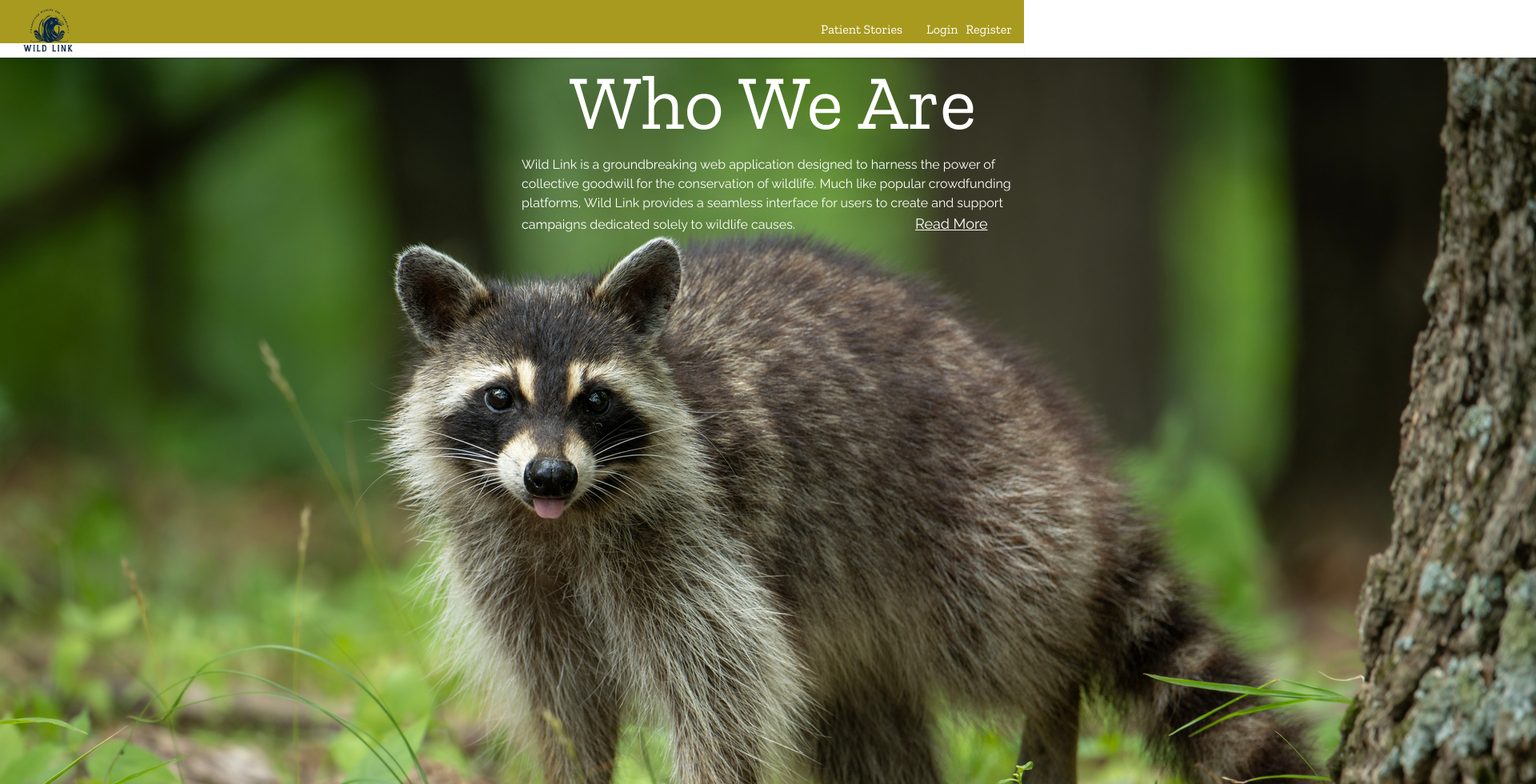
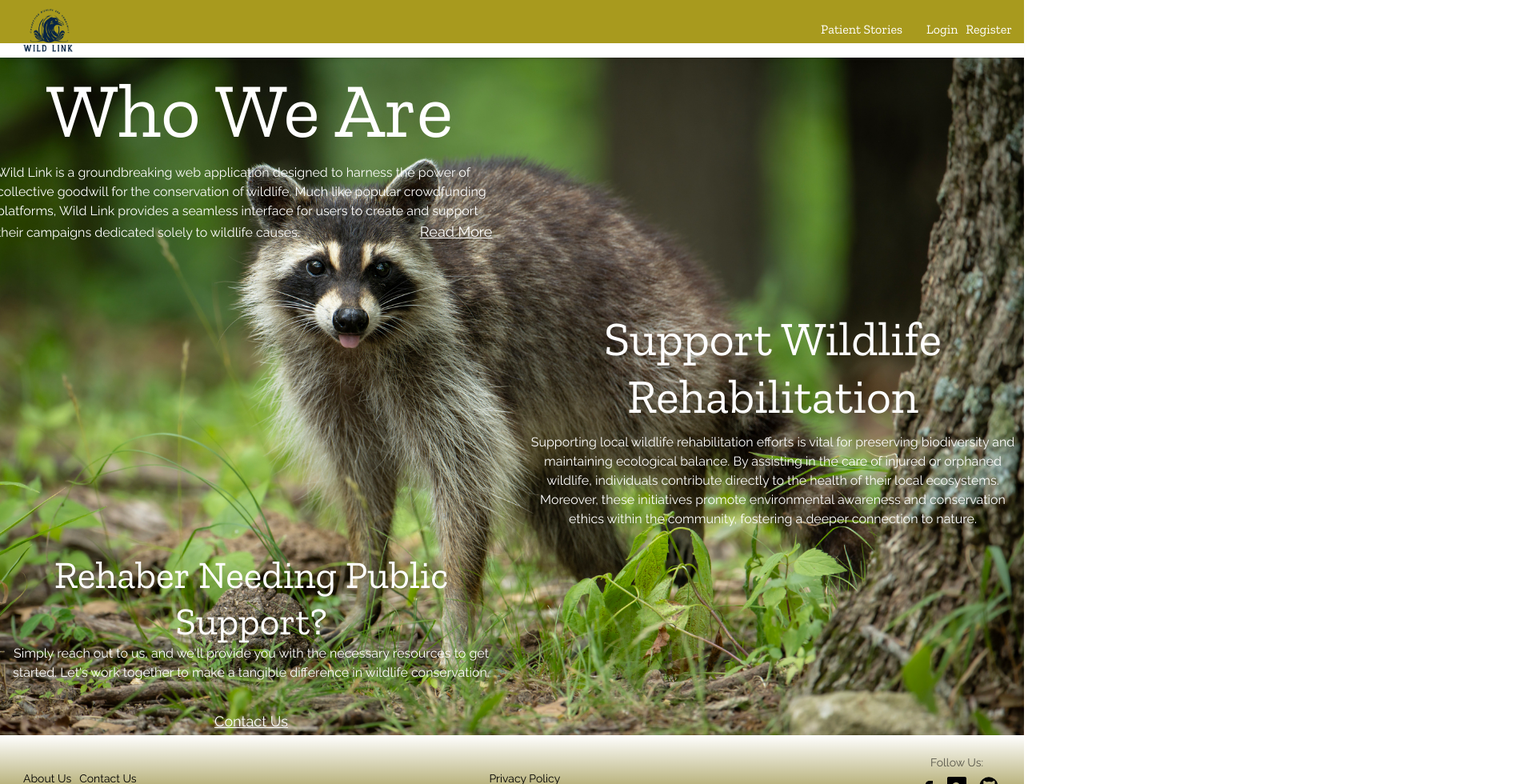
Before and after one commit to pformb/wild-link, a React (Create React App) app in the folder frontend/: page /home in a window 1280 px wide. Shown: the top 980 px of the page at 80% size, 1920 px wide, since content can reach past the window. Built offline with nearby package versions, Linux system fonts and the light colour scheme.

Commit message:
EDIT refactor home page styling

```diff
--- a/frontend/src/components/HomePage.jsx
+++ b/frontend/src/components/HomePage.jsx
@@ -4,51 +4,33 @@ import { Grid, Typography, Button } from '@mui/material';
 
 const HomePage = () => {
   return (
-    <Grid container className="home-page" spacing={3} style={{ width: 'auto' }}>
-      <Grid item xs={12} md={6}>
-        <img className="marmot" src="/stock-photos/raccoon.jpg" alt="eagle" style={{width: 'auto', height: 'auto'}}/>
-      </Grid>
-      <Grid item xs={12} md={6}>
-        <Typography variant="h1" style={{ color: '#fff', paddingLeft: '60px'}} >Who We Are</Typography>
+    <Grid container className="home-page" spacing={3} style={{ backgroundImage: `url(/raccoon.jpg)`, backgroundSize: 'cover', backgroundRepeat: 'no-repeat', width: 'auto', display: 'flex', flexDirection: 'column', justifyContent: 'space-between' }}>
+
+      <Grid item xs={12} md={6} style={{ alignSelf: 'flex-start', paddingLeft: '20px'}}>
+        <Typography variant="h1" style={{ color: '#fff', textAlign: 'center', marginBottom: '10px', marginTop: '10px' }}>Who We Are</Typography>
         <div style={{ display: 'flex', alignItems: 'flex-start' }}>
-          <Typography variant="body1" className="description" style={{ width: '100%', height: 'auto', paddingTop: '10px', color: '#fff' }}>
-          Wild Link is a groundbreaking web application designed to harness the power of collective goodwill for the conservation of wildlife. Much like popular crowdfunding platforms, Wild Link provides a seamless interface for users to create and support campaigns dedicated solely to wildlife causes.
-          <Link to="/aboutus" style={{ textDecoration: 'bold', color: 'inherit', paddingLeft: '150px', paddingTop: '50px', marignTop: '80px', fontSize: '18px'}}>Read More</Link>
+          <Typography variant="body1" className="description" style={{ width: '100%', height: 'auto', color: '#fff', textAlign: 'flex-start', marginBottom: '50px' }}>
+            Wild Link is a groundbreaking web application designed to harness the power of collective goodwill for the conservation of wildlife.
+            Much like popular crowdfunding platforms, Wild Link provides a seamless interface for users to create and support their campaigns dedicated solely to wildlife causes.
+            <Link to="/aboutus" style={{ textDecoration: 'bold', color: 'inherit', paddingLeft: '150px', paddingTop: '50px', marginTop: '80px', fontSize: '18px' }}>Read More</Link>
           </Typography>
         </div>
       </Grid>
 
-      <Grid item xs={12} md={6}>
-        <Typography variant="h2">Support Wildlife Rehabilitation</Typography>
-        <Typography variant="body1" className="support-wildlife" style={{ width: '100%', height: 'auto', paddingTop: '50px', paddingBottom: '50px' }}>
-          Supporting local wildlife rehabilitation efforts is vital for preserving
-          biodiversity and maintaining ecological balance. By assisting in the care
-          of injured or orphaned wildlife, individuals contribute directly to the
-          health of their local ecosystems. Moreover, these initiatives promote
-          environmental awareness and conservation ethics within the community,
-          fostering a deeper connection to nature.
+      <Grid item xs={12} md={6} style={{ alignSelf: 'flex-end', marginTop: '10px' }}>
+        <Typography variant="h2" style={{ color: '#fff', textAlign: 'center', marginBottom: '10px' }}>Support Wildlife Rehabilitation</Typography>
+        <Typography variant="body1" className="support-wildlife" style={{ width: '100%', height: 'auto', color: '#fff', textAlign: 'center', marginBottom: '30px' }}>
+          Supporting local wildlife rehabilitation efforts is vital for preserving biodiversity and maintaining ecological balance. By assisting in the care of injured or orphaned wildlife, individuals contribute directly to the health of their local ecosystems. Moreover, these initiatives promote environmental awareness and conservation ethics within the community, fostering a deeper connection to nature.
         </Typography>
       </Grid>
-      <Grid item xs={12} md={6}>
-        <img className="home-pic2" src="/home-page-pic2.png" alt="home" />
-      </Grid>
 
-      <Grid item xs={12} md={6}>
-        <img className="eagle" src="/eagle.png" alt="eagle" />
-      </Grid>
-      <Grid item xs={12} md={6} className="content-right">
-        <Typography variant="h2">Rehaber Needing Public Support?</Typography>
-        <Typography variant="body1" className='rehab-public-support' style={{ width: '100%', height: 'auto', paddingTop: '50px' }}>
-          We're excited to offer you the opportunity to utilize our
-          app, Wild Link, for your conservation initiatives.
-          With Wild Link, you can easily create and support
-          campaigns dedicated to wildlife causes. Simply reach
-          out to us, and we'll provide you with the necessary
-          resources to get started. Let's work together to
-          make a tangible difference in wildlife conservation.
+      <Grid item xs={12} md={6} style={{ alignSelf: 'flex-start', marginTop: '-25px' }}>
+        <Typography variant="h2" style={{ color: '#fff', textAlign: 'center', fontSize: '48px' }}>Rehaber Needing Public Support?</Typography>
+        <Typography variant="body1" className='rehab-public-support' style={{ width: '100%', height: 'auto', color: '#fff', textAlign: 'center' }}>
+          Simply reach out to us, and we'll provide you with the necessary resources to get started. Let's work together to make a tangible difference in wildlife conservation.
         </Typography>
-        <Typography variant="h3" style={{ width: '100%', height: 'auto', paddingTop: '50px' }}>
-          <Link to="/contactus" style={{ textDecoration: 'none', color: 'inherit' }}>Contact Us Today!</Link>
+        <Typography variant="h3" style={{ width: '100%', height: 'auto', paddingTop: '10px', color: '#fff', textAlign: 'center' }}>
+          <Link to="/contactus" style={{ textDecoration: 'bold', color: 'inherit', fontSize: '18px', marginBottom: '40px' }}>Contact Us</Link>
         </Typography>
       </Grid>
     </Grid>
```
Also changed, not shown: frontend/public/raccoon.jpg (renamed from frontend/public/stock-photos/raccoon.jpg).
